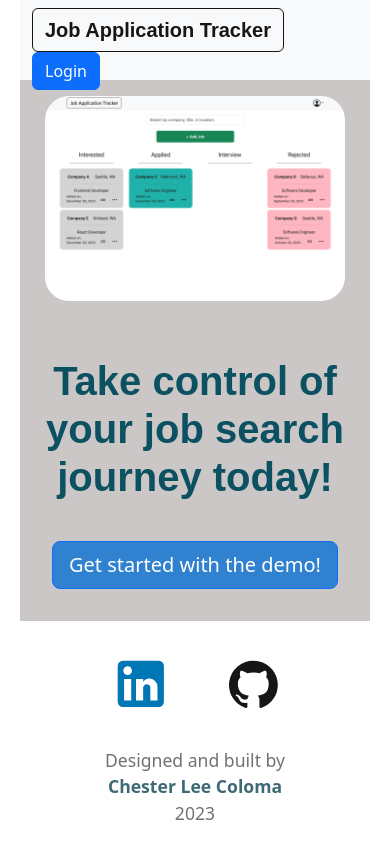
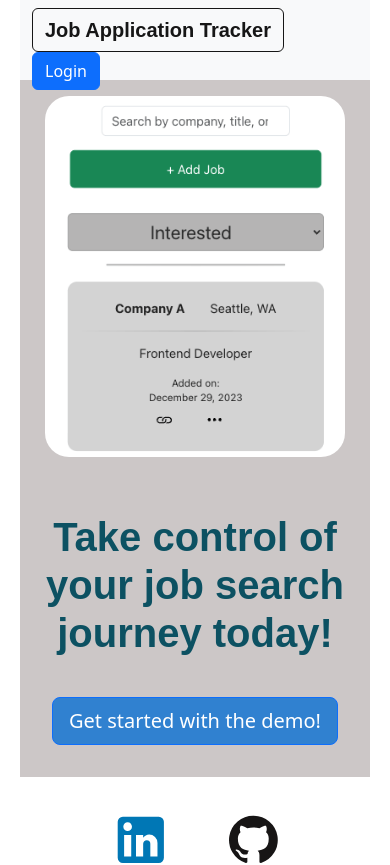
Before and after one commit to cleecoloma/job-application-tracker, a React (Vite) app: page / in a window 390 px wide. Shown: the top 865 px of the page. Before the commit the page ends 844 px from the top, so only its background shows below. Built offline with nearby package versions, Linux system fonts and the light colour scheme; no server answers; a web font is replaced by a local one.

Commit message:
updated Hero styling to select image depending on screen size

```diff
--- a/src/components/Hero.jsx
+++ b/src/components/Hero.jsx
@@ -1,8 +1,38 @@
 import React, { Component } from 'react';
+import { Button } from 'react-bootstrap';
 import '../styles/Hero.css';
-import { Button } from 'react-bootstrap';
 
 class Hero extends Component {
+  constructor(props) {
+    super(props);
+    this.state = {
+      windowWidth: window.innerWidth,
+    };
+  }
+
+  componentDidMount() {
+    window.addEventListener('resize', this.updateDimensions);
+    this.setState({ windowWidth: window.innerWidth });
+  }
+
+  componentWillUnmount() {
+    window.removeEventListener('resize', this.updateDimensions);
+  }
+
+  updateDimensions = () => {
+    this.setState({ windowWidth: window.innerWidth });
+  };
+
+  getImageSrc = () => {
+    const { windowWidth } = this.state;
+    if (windowWidth < 1000 && windowWidth > 551) {
+      return '../images/hero-tablet.png';
+    } else if (windowWidth < 550) {
+      return '../images/hero-mobile.png';
+    }
+    return '../images/hero.png';
+  };
+
   render() {
     const { id } = this.props;
 
@@ -21,7 +51,7 @@ class Hero extends Component {
           </div>
         </div>
         <div id='hero-right'>
-          <img id='hero-image' src='../images/hero.png' alt='Pizza' />
+          <img id='hero-image' src={this.getImageSrc()} alt='Hero' />
         </div>
       </div>
     );
```
Also changed, not shown: public/images/hero-mobile.png (added), public/images/hero-tablet.png (added).
